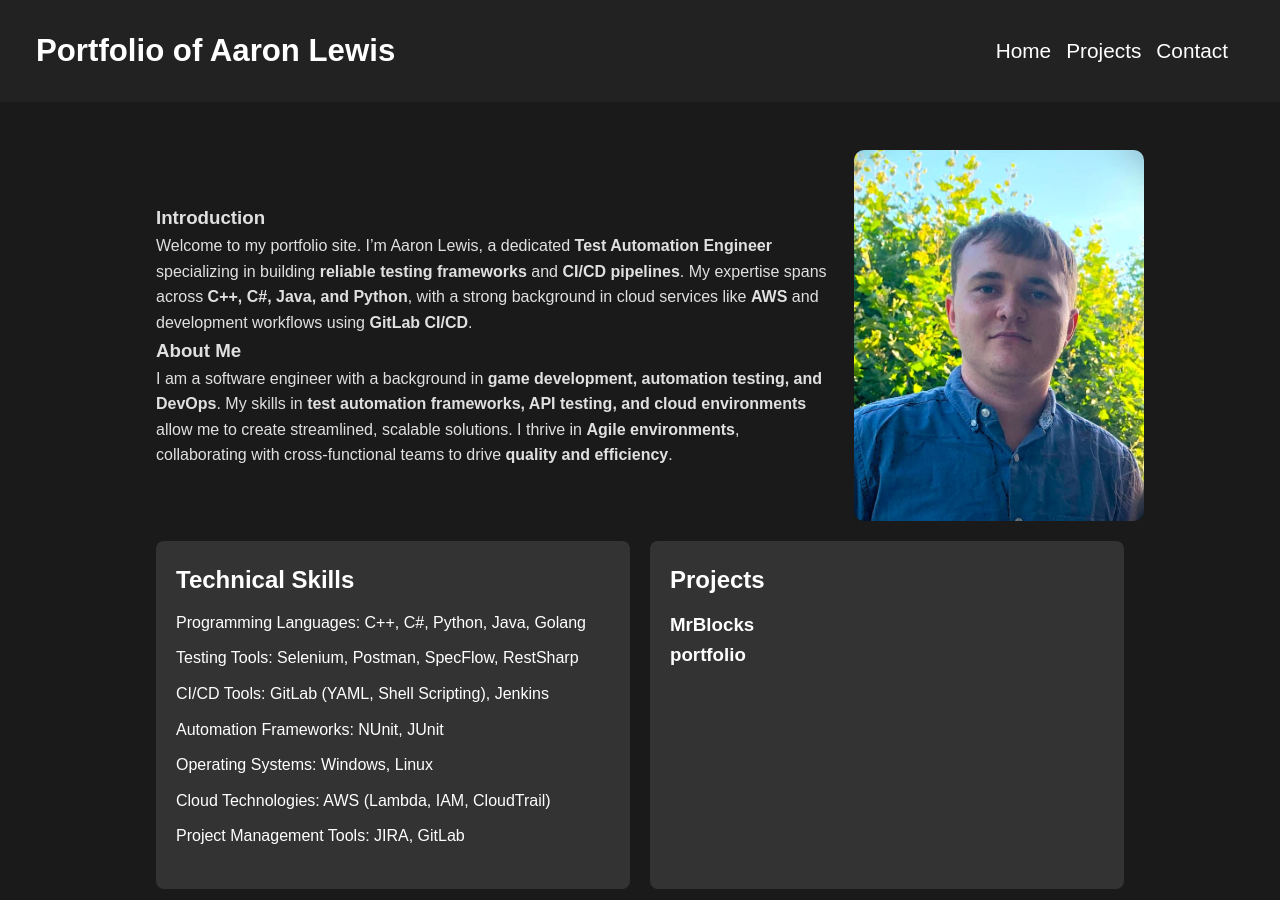
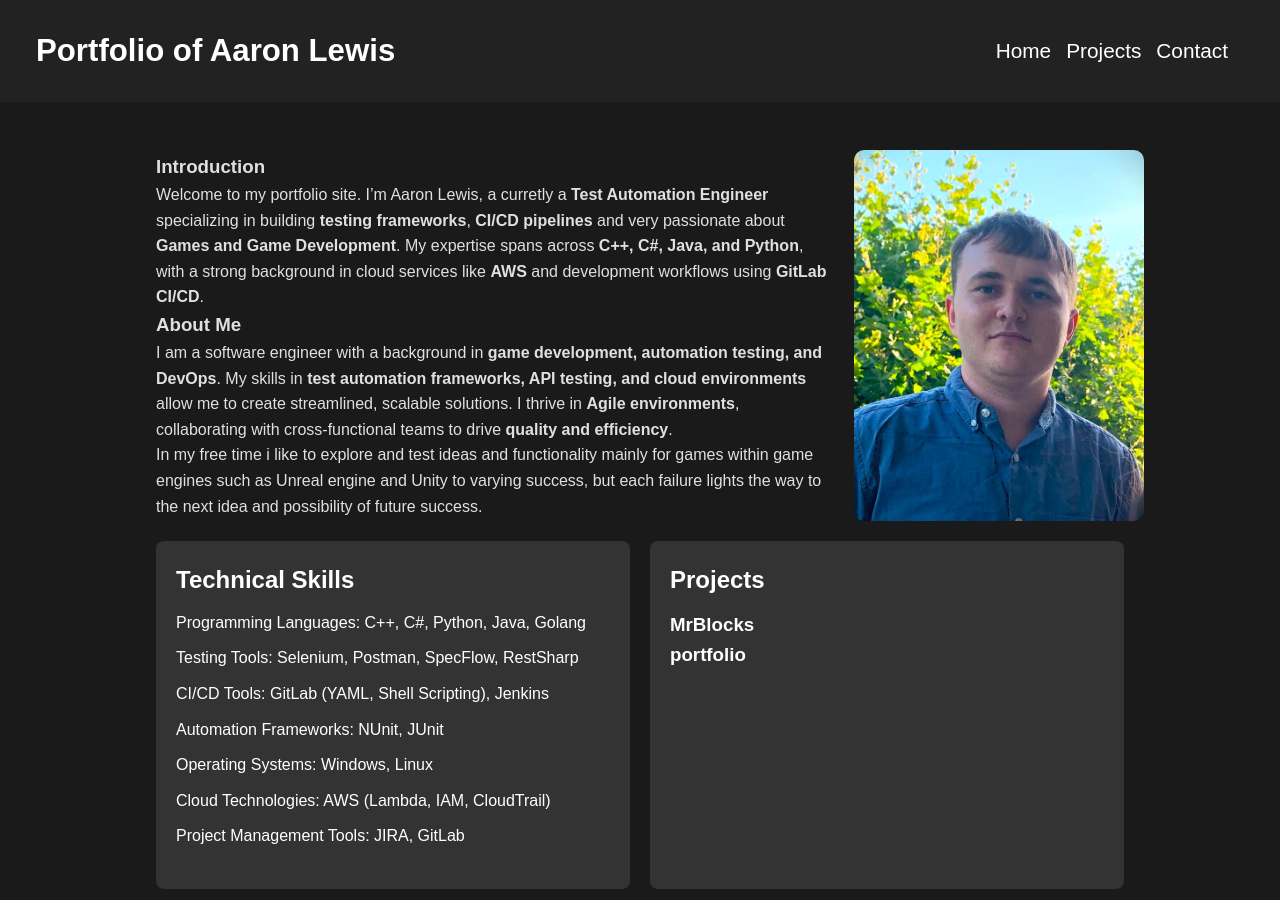
Before and after one commit to AaronL-98/AaronL-98.github.io, a Jekyll site: the page built from index.md, in a window 1280 px wide and 900 px high. Built offline with Jekyll 4.4.1, drawn with Linux system fonts in a browser that asks for light colours.

Commit message:
update: about me

```diff
--- a/index.md
+++ b/index.md
@@ -7,7 +7,9 @@ css: "/assets/css/index.css"
 ---
 
 # Introduction
-Welcome to my portfolio site. I’m Aaron Lewis, a dedicated **Test Automation Engineer** specializing in building **reliable testing frameworks** and **CI/CD pipelines**. My expertise spans across **C++, C#, Java, and Python**, with a strong background in cloud services like **AWS** and development workflows using **GitLab CI/CD**.
+Welcome to my portfolio site. I’m Aaron Lewis, a curretly a **Test Automation Engineer** specializing in building **testing frameworks**, **CI/CD pipelines** and very passionate about **Games and Game Development**. My expertise spans across **C++, C#, Java, and Python**, with a strong background in cloud services like **AWS** and development workflows using **GitLab CI/CD**.
 
 ### About Me
 I am a software engineer with a background in **game development, automation testing, and DevOps**. My skills in **test automation frameworks, API testing, and cloud environments** allow me to create streamlined, scalable solutions. I thrive in **Agile environments**, collaborating with cross-functional teams to drive **quality and efficiency**.
+
+In my free time i like to explore and test ideas and functionality mainly for games within game engines such as Unreal engine and Unity to varying success, but each failure lights the way to the next idea and possibility of future success.
```
